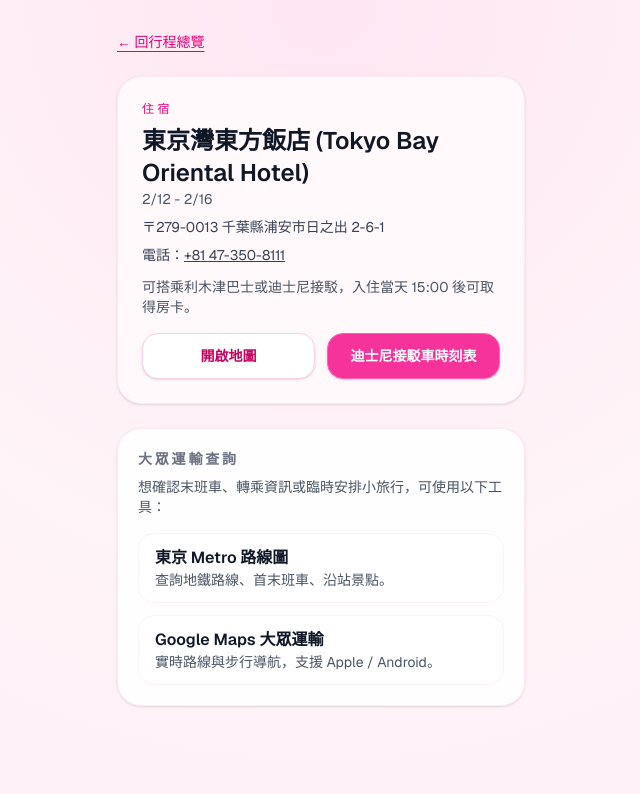
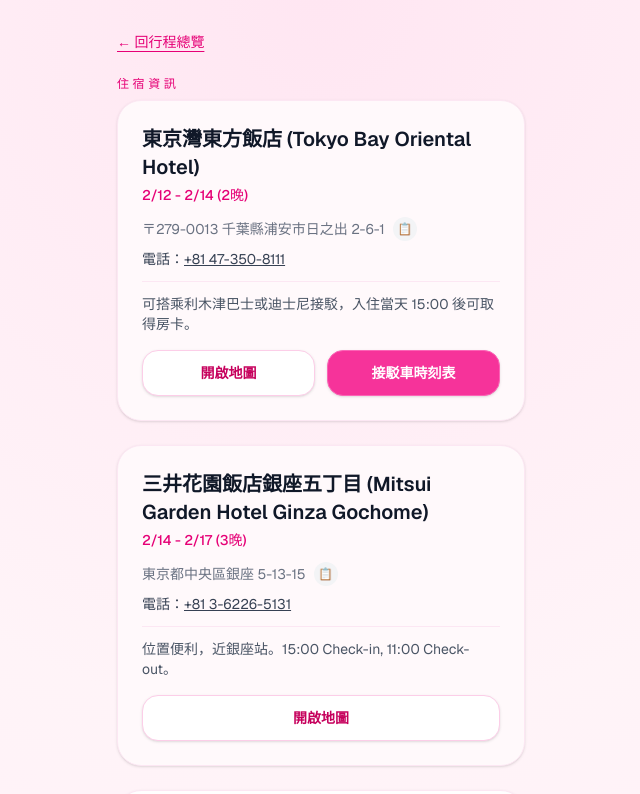
Before and after one commit to Tiffany0322/cny-trip, a Next.js app: page /lodging in a window 1280 px wide. Shown: the top 794 px of the page, without its empty margins (319-959 px from the left). Built offline with nearby package versions, Linux system fonts and the light colour scheme.

Commit message:
Update lodging page to show all hotels

```diff
--- a/app/lodging/page.tsx
+++ b/app/lodging/page.tsx
@@ -1,5 +1,7 @@
 import Link from "next/link";
-import { lodgingInfo, transitResources } from "@/lib/itinerary";
+import { lodgingList } from "@/lib/lodging-data";
+import { transitResources } from "@/lib/itinerary";
+import { CopyableText } from "@/components/CopyableText";
 
 export default function LodgingPage() {
   return (
@@ -12,41 +14,54 @@
           ← 回行程總覽
         </Link>
 
-        <header className="rounded-3xl border border-pink-100 bg-[#FFF9FB] p-6 shadow-sm">
-          <p className="text-xs uppercase tracking-[0.3em] text-pink-600">
-            住宿
+        <div>
+          <p className="text-xs uppercase tracking-[0.3em] text-pink-600 mb-2">
+            住宿資訊
           </p>
-          <h1 className="mt-2 text-2xl font-semibold text-gray-900">
-            {lodgingInfo.name}
+          <div className="space-y-6">
+            {lodgingList.map((hotel, idx) => (
+              <header key={idx} className="rounded-3xl border border-pink-100 bg-[#FFF9FB] p-6 shadow-sm">
+                <h1 className="text-xl font-semibold text-gray-900">
+                  {hotel.name}
                 </h1>
-          <p className="text-sm text-gray-600">{lodgingInfo.nights}</p>
-          <p className="mt-2 text-sm text-gray-700">{lodgingInfo.address}</p>
+                <p className="mt-1 text-sm font-medium text-pink-600">{hotel.nights}</p>
+
+                <div className="mt-3">
+                  <CopyableText text={hotel.address} className="text-sm text-gray-700" label={hotel.address} />
+                </div>
+
                 <div className="mt-2 text-sm text-gray-700">
                   電話：
-            <a className="underline" href={`tel:${lodgingInfo.phone}`}>
-              {lodgingInfo.phone}
+                  <a className="underline" href={`tel:${hotel.phone}`}>
+                    {hotel.phone}
                   </a>
                 </div>
-          <p className="mt-3 text-sm text-gray-600">{lodgingInfo.note}</p>
+                <p className="mt-3 text-sm text-gray-600 border-t border-pink-100 pt-3">{hotel.note}</p>
+
                 <div className="mt-4 flex flex-col gap-3 sm:flex-row">
                   <Link
-              href={lodgingInfo.mapUrl}
+                    href={hotel.mapUrl}
                     target="_blank"
                     rel="noreferrer"
                     className="inline-flex flex-1 items-center justify-center rounded-2xl border border-pink-200 bg-white px-4 py-3 text-sm font-semibold text-pink-700 shadow-sm transition hover:-translate-y-0.5"
                   >
                     開啟地圖
                   </Link>
+                  {hotel.shuttleTimetableUrl && (
                     <Link
-              href={lodgingInfo.shuttleTimetableUrl}
+                      href={hotel.shuttleTimetableUrl}
                       target="_blank"
                       rel="noreferrer"
                       className="inline-flex flex-1 items-center justify-center rounded-2xl border border-pink-400 bg-pink-500 px-4 py-3 text-sm font-semibold text-white shadow-sm transition hover:-translate-y-0.5"
                     >
-              迪士尼接駁車時刻表
+                      接駁車時刻表
                     </Link>
+                  )}
                 </div>
               </header>
+            ))}
+          </div>
+        </div>
 
         <section className="rounded-3xl border border-pink-100 bg-white/90 p-5 shadow-sm">
           <div className="text-sm font-semibold uppercase tracking-[0.2em] text-gray-500">
--- /dev/null
+++ b/lib/lodging-data.ts
@@ -0,0 +1,30 @@
+export type Lodging = {
+    name: string;
+    address: string;
+    phone: string;
+    mapUrl: string;
+    nights: string;
+    note: string;
+    shuttleTimetableUrl?: string; // Optional since not all hotels have shuttles
+};
+
+export const lodgingList: Lodging[] = [
+    {
+        name: "東京灣東方飯店 (Tokyo Bay Oriental Hotel)",
+        address: "〒279-0013 千葉縣浦安市日之出 2-6-1",
+        phone: "+81 47-350-8111",
+        mapUrl: "https://maps.google.com/?q=Tokyo%20Bay%20Oriental%20Hotel",
+        nights: "2/12 - 2/14 (2晚)",
+        note: "可搭乘利木津巴士或迪士尼接駁，入住當天 15:00 後可取得房卡。",
+        shuttleTimetableUrl:
+            "https://www.oriental-hotel.co.jp/zhch/images/home/timeshuttle.pdf?20250606",
+    },
+    {
+        name: "三井花園飯店銀座五丁目 (Mitsui Garden Hotel Ginza Gochome)",
+        address: "東京都中央區銀座 5-13-15",
+        phone: "+81 3-6226-5131",
+        mapUrl: "https://maps.google.com/?q=Mitsui+Garden+Hotel+Ginza+Gochome",
+        nights: "2/14 - 2/17 (3晚)",
+        note: "位置便利，近銀座站。15:00 Check-in, 11:00 Check-out。",
+    },
+];
```
Lines whose indentation alone changed are shown as unchanged.
